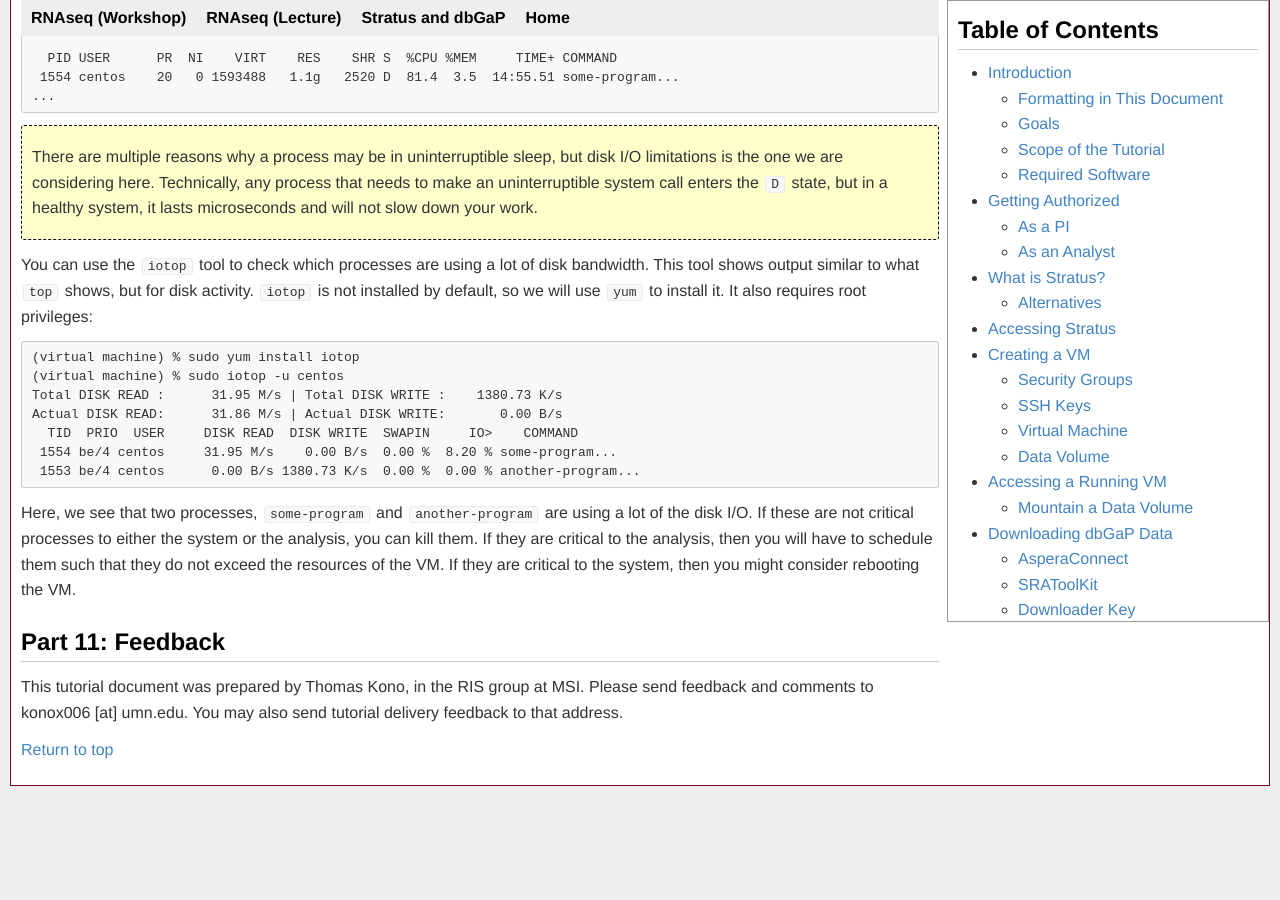
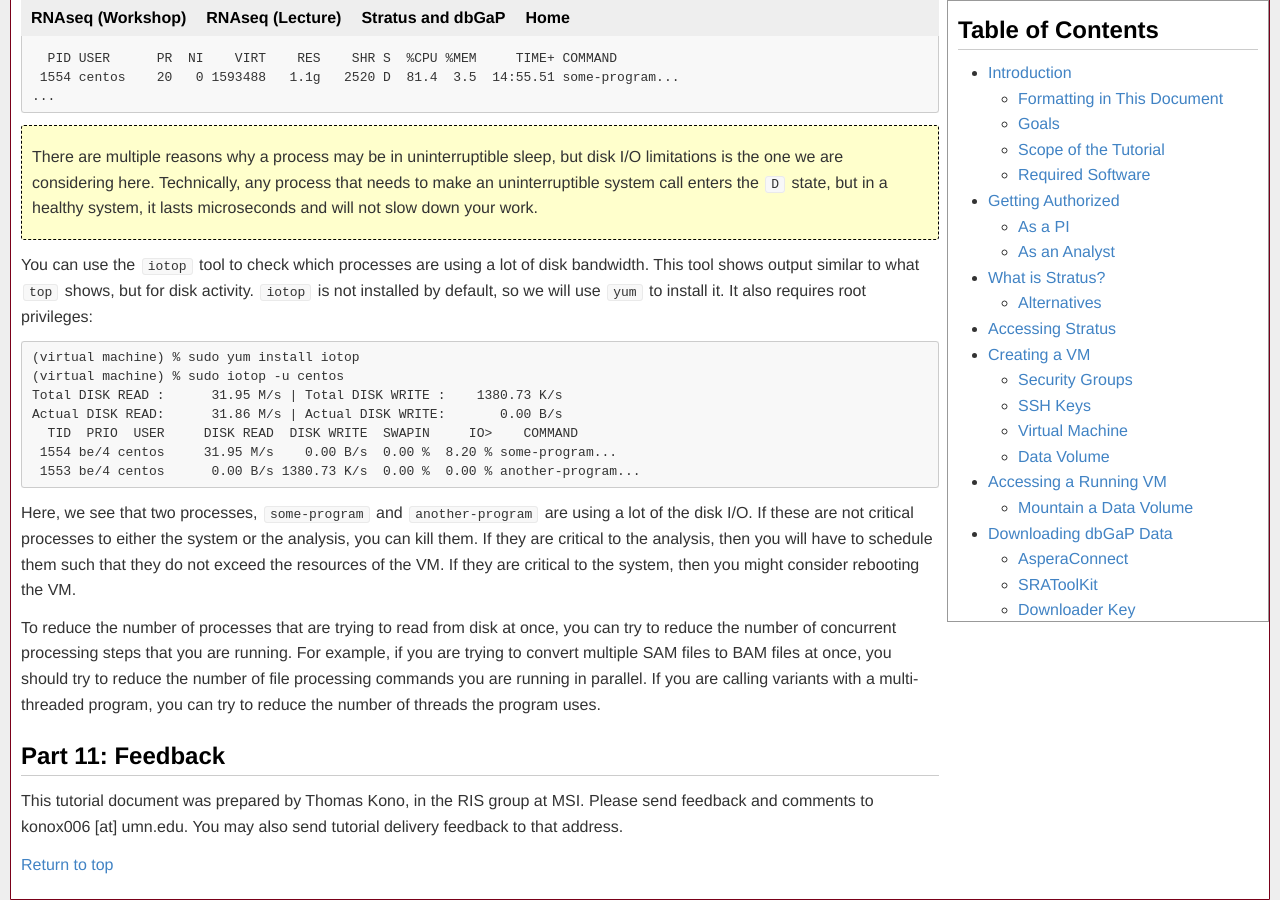
Before and after one commit to msi-ris/Tutorials, a Jekyll site: the page built from stratus_dbgap.md, in a window 1280 px wide and 900 px high, scrolled down 32126 px. Built offline with Jekyll 4.4.1, drawn with Linux system fonts in a browser that asks for light colours; before the commit the page ends 32912 px from its top, so only the background shows below that.

Commit message:
add new info to stratus/dbgap

```diff
--- a/stratus_dbgap.md
+++ b/stratus_dbgap.md
@@ -934,6 +934,8 @@ Actual DISK READ:      31.86 M/s | Actual DISK WRITE:       0.00 B/s
 
 Here, we see that two processes, `some-program` and `another-program` are using a lot of the disk I/O. If these are not critical processes to either the system or the analysis, you can kill them. If they are critical to the analysis, then you will have to schedule them such that they do not exceed the resources of the VM. If they are critical to the system, then you might consider rebooting the VM.
 
+To reduce the number of processes that are trying to read from disk at once, you can try to reduce the number of concurrent processing steps that you are running. For example, if you are trying to convert multiple SAM files to BAM files at once, you should try to reduce the number of file processing commands you are running in parallel. If you are calling variants with a multi-threaded program, you can try to reduce the number of threads the program uses.
+
 ## <a name="11"></a> Part 11: Feedback
 This tutorial document was prepared by Thomas Kono, in the RIS group at MSI.
 Please send feedback and comments to konox006 [at] umn.edu. You may also send
```
